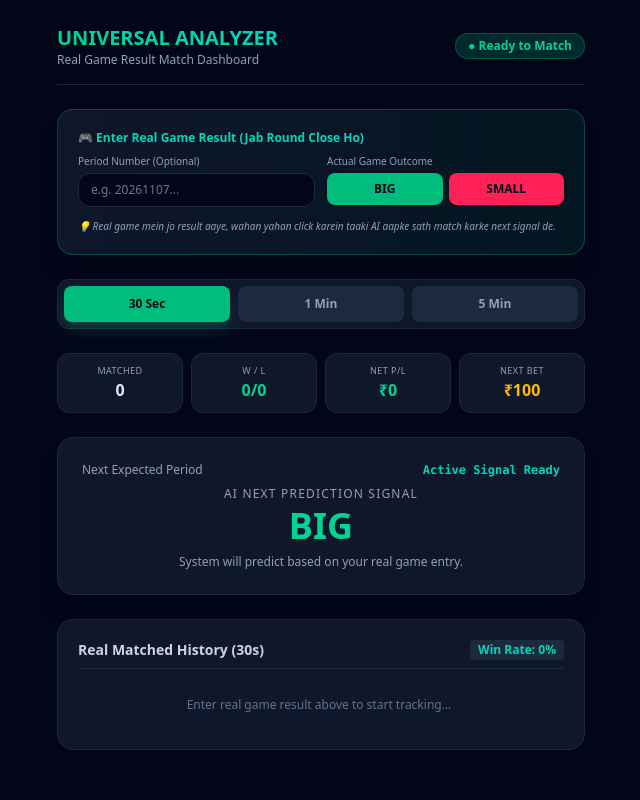
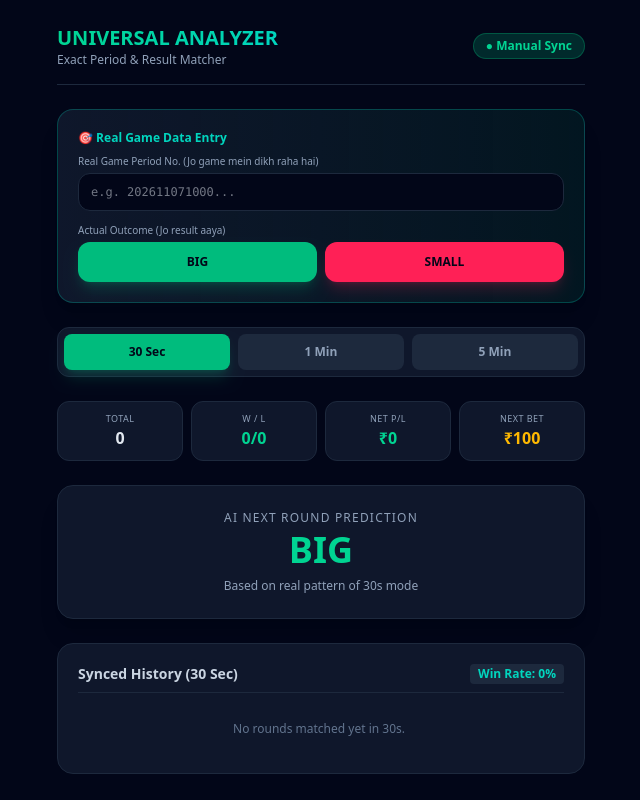
Before and after one commit to akingstar/universal-game-analyzer, a plain HTML site: page index.html in a window 1280 px wide. Both pictures are taken after a click on the button "30 Sec". Shown: the whole page, without its empty margins (319-959 px from the left). Drawn offline with nearby package versions, Linux system fonts and the light colour scheme.

Commit message:
Add precise manual period and result exact matcher

```diff
--- a/app.js
+++ b/app.js
@@ -1,96 +1,96 @@
-const modes = {
-    30: { totalPlayed: 0, wins: 0, losses: 0, profit: 0, history: [], currentPrediction: "BIG", streakLevel: 0 },
-    60: { totalPlayed: 0, wins: 0, losses: 0, profit: 0, history: [], currentPrediction: "SMALL", streakLevel: 0 },
-    300: { totalPlayed: 0, wins: 0, losses: 0, profit: 0, history: [], currentPrediction: "BIG", streakLevel: 0 }
+const gameData = {
+    '30s': { total: 0, wins: 0, losses: 0, profit: 0, history: [], nextPred: "BIG", streak: 0 },
+    '1m': { total: 0, wins: 0, losses: 0, profit: 0, history: [], nextPred: "SMALL", streak: 0 },
+    '5m': { total: 0, wins: 0, losses: 0, profit: 0, history: [], nextPred: "BIG", streak: 0 }
 };
 
-let activeMode = 30;
+let activeTab = '30s';
 const baseBet = 100;
 
-function submitRealResult(actualOutcome) {
-    const data = modes[activeMode];
-    let customPeriod = document.getElementById("inputPeriod").value.trim();
-    if (!customPeriod) {
-        customPeriod = "P_" + Math.floor(1000 + Math.random() * 9000);
-    }
-
-    const isWin = (data.currentPrediction === actualOutcome);
-
-    data.totalPlayed++;
-    if (isWin) {
-        data.wins++;
-        const mult = Math.pow(2, data.streakLevel);
-        data.profit += (baseBet * mult * 0.95);
-        data.streakLevel = 0; // Reset streak on win
-    } else {
-        data.losses++;
-        const mult = Math.pow(2, data.streakLevel);
-        data.profit -= (baseBet * mult);
-        data.streakLevel = Math.min(data.streakLevel + 1, 4); // Max recovery level 4
-    }
-
-    data.history.unshift({
-        period: customPeriod,
-        pred: data.currentPrediction,
-        actual: actualOutcome,
-        win: isWin
-    });
-
-    if (data.history.length > 15) data.history.pop();
-
-    // Smart Trend Calculation for Next Round based on real inputs
-    if (data.history.length >= 2 && data.history[0].actual === data.history[1].actual) {
-        // Same trend continuation
-        data.currentPrediction = data.history[0].actual;
-    } else {
-        // Alternate pattern
-        data.currentPrediction = actualOutcome === "BIG" ? "SMALL" : "BIG";
-    }
-
-    document.getElementById("inputPeriod").value = "";
-    updateUI();
-}
-
-function switchMode(newMode) {
-    activeMode = newMode;
-    [30, 60, 300].forEach(m => {
+function switchMode(mode) {
+    activeTab = mode;
+    ['30s', '1m', '5m'].forEach(m => {
         const btn = document.getElementById("tab" + m);
-        if (m === newMode) {
+        if (m === mode) {
             btn.className = "py-2.5 rounded-lg bg-emerald-500 text-slate-950 transition-all cursor-pointer font-bold shadow-lg shadow-emerald-500/20";
         } else {
             btn.className = "py-2.5 rounded-lg bg-slate-800 text-slate-400 hover:text-slate-200 transition-all cursor-pointer font-bold";
         }
     });
-    document.getElementById("modeLabel").textContent = newMode === 30 ? "30s" : newMode === 60 ? "1 Min" : "5 Min";
+    document.getElementById("modeLabel").textContent = mode === '30s' ? '30 Sec' : mode === '1m' ? '1 Min' : '5 Min';
+    updateUI();
+}
+
+function submitExactResult(actualOutcome) {
+    const periodInput = document.getElementById("inputPeriod");
+    const periodVal = periodInput.value.trim();
+
+    if (!periodVal) {
+        alert("Pehle real game ka Period Number enter karein!");
+        periodInput.focus();
+        return;
+    }
+
+    const data = gameData[activeTab];
+    const isWin = (data.nextPred === actualOutcome);
+
+    data.total++;
+    if (isWin) {
+        data.wins++;
+        const mult = Math.pow(2, data.streak);
+        data.profit += (baseBet * mult * 0.95);
+        data.streak = 0; // Reset on win
+    } else {
+        data.losses++;
+        const mult = Math.pow(2, data.streak);
+        data.profit -= (baseBet * mult);
+        data.streak = Math.min(data.streak + 1, 4); // Max 4 level recovery
+    }
+
+    data.history.unshift({
+        period: periodVal,
+        pred: data.nextPred,
+        actual: actualOutcome,
+        win: isWin
+    });
+
+    if (data.history.length > 20) data.history.pop();
+
+    // Pattern logic for next prediction
+    if (data.history.length >= 2 && data.history[0].actual === data.history[1].actual) {
+        data.nextPred = data.history[0].actual; // Streak continue
+    } else {
+        data.nextPred = actualOutcome === "BIG" ? "SMALL" : "BIG"; // Alternate
+    }
+
+    periodInput.value = "";
     updateUI();
 }
 
 function updateUI() {
-    const data = modes[activeMode];
+    const data = gameData[activeTab];
 
-    document.getElementById("statTotal").textContent = data.totalPlayed;
+    document.getElementById("statTotal").textContent = data.total;
     document.getElementById("statWinLoss").textContent = `${data.wins}/${data.losses}`;
 
     const profitEl = document.getElementById("statProfit");
     profitEl.textContent = `₹${data.profit.toFixed(0)}`;
     profitEl.className = `text-base font-black ${data.profit >= 0 ? 'text-emerald-400' : 'text-rose-400'}`;
 
-    const recBetEl = document.getElementById("recBet");
-    const recAmount = baseBet * Math.pow(2, data.streakLevel);
-    recBetEl.textContent = `₹${recAmount}`;
+    const recAmount = baseBet * Math.pow(2, data.streak);
+    document.getElementById("recBet").textContent = `₹${recAmount}`;
 
-    const winRate = data.totalPlayed > 0 ? ((data.wins / data.totalPlayed) * 100).toFixed(1) : 0;
+    const winRate = data.total > 0 ? ((data.wins / data.total) * 100).toFixed(1) : 0;
     document.getElementById("winRateBadge").textContent = `Win Rate: ${winRate}%`;
 
-    document.getElementById("currentPeriod").textContent = "Active Signal Ready";
-
     const sigEl = document.getElementById("activeSignal");
-    sigEl.textContent = data.currentPrediction;
-    sigEl.className = `text-4xl font-black mb-2 ${data.currentPrediction === 'BIG' ? 'text-emerald-400' : 'text-rose-400'}`;
+    sigEl.textContent = data.nextPred;
+    sigEl.className = `text-4xl font-black mb-2 ${data.nextPred === 'BIG' ? 'text-emerald-400' : 'text-rose-400'}`;
+    document.getElementById("signalSubtext").textContent = `Based on real pattern of ${activeTab} mode`;
 
     const historyLog = document.getElementById("historyLog");
     if (data.history.length === 0) {
-        historyLog.innerHTML = `<div class="text-center text-xs text-slate-500 py-4">Enter real game result above to start tracking...</div>`;
+        historyLog.innerHTML = `<div class="text-center text-xs text-slate-500 py-4">No rounds matched yet in ${activeTab}.</div>`;
     } else {
         historyLog.innerHTML = data.history.map(item => `
             <div class="flex justify-between items-center p-2.5 rounded-lg border text-xs ${
@@ -98,7 +98,7 @@ function updateUI() {
             }">
                 <div>
                     <span class="text-slate-400 font-mono">#${item.period}</span>
-                    <div class="font-bold mt-0.5">Pred: <span class="${item.pred==='BIG'?'text-emerald-400':'text-rose-400'}">${item.pred}</span> | Real Result: <span class="text-slate-200">${item.actual}</span></div>
+                    <div class="font-bold mt-0.5">Pred: <span class="${item.pred==='BIG'?'text-emerald-400':'text-rose-400'}">${item.pred}</span> | Real: <span class="text-slate-200">${item.actual}</span></div>
                 </div>
                 <div class="text-right">
                     <span class="px-2 py-1 rounded font-bold ${item.win ? 'bg-emerald-500/20 text-emerald-400' : 'bg-rose-500/20 text-rose-400'}">
@@ -110,5 +110,4 @@ function updateUI() {
     }
 }
 
-// Initial Call
 updateUI();
--- a/index.html
+++ b/index.html
@@ -3,7 +3,7 @@
 <head>
     <meta charset="UTF-8">
     <meta name="viewport" content="width=device-width, initial-scale=1.0">
-    <title>Universal Game Analyzer - Real Match Engine</title>
+    <title>Universal Game Analyzer - Exact Matcher</title>
     <script src="https://cdn.jsdelivr.net/npm/@tailwindcss/browser@4"></script>
 </head>
 <body class="bg-slate-950 text-slate-100 min-h-screen font-sans">
@@ -12,41 +12,40 @@
         <header class="flex justify-between items-center mb-6 border-b border-slate-800 pb-4">
             <div>
                 <h1 class="text-xl font-black bg-gradient-to-r from-emerald-400 to-teal-400 bg-clip-text text-transparent">UNIVERSAL ANALYZER</h1>
-                <p class="text-xs text-slate-400">Real Game Result Match Dashboard</p>
+                <p class="text-xs text-slate-400">Exact Period & Result Matcher</p>
             </div>
-            <span class="px-3 py-1 bg-emerald-500/20 text-emerald-400 border border-emerald-500/30 text-xs font-semibold rounded-full animate-pulse">● Ready to Match</span>
+            <span class="px-3 py-1 bg-emerald-500/20 text-emerald-400 border border-emerald-500/30 text-xs font-semibold rounded-full">● Manual Sync</span>
         </header>
 
-        <!-- Real Game Result Input Panel (Direct Match) -->
+        <!-- Exact Match Input Panel -->
         <div class="bg-gradient-to-r from-slate-900 to-teal-950/40 border border-teal-500/30 rounded-2xl p-5 mb-6 shadow-xl">
-            <span class="text-xs font-bold text-teal-400 block mb-2">🎮 Enter Real Game Result (Jab Round Close Ho)</span>
-            <div class="grid grid-cols-2 gap-3 mb-3">
+            <span class="text-xs font-bold text-teal-400 block mb-2">🎯 Real Game Data Entry</span>
+            <div class="space-y-3">
                 <div>
-                    <label class="text-[10px] text-slate-400 block mb-1">Period Number (Optional)</label>
-                    <input type="text" id="inputPeriod" placeholder="e.g. 20261107..." class="w-full bg-slate-950 border border-slate-800 rounded-xl px-3 py-2 text-xs text-slate-200 focus:outline-none focus:border-teal-500">
+                    <label class="text-[10px] text-slate-400 block mb-1">Real Game Period No. (Jo game mein dikh raha hai)</label>
+                    <input type="text" id="inputPeriod" placeholder="e.g. 202611071000..." class="w-full bg-slate-950 border border-slate-800 rounded-xl px-3 py-2.5 text-xs text-slate-200 focus:outline-none focus:border-teal-500 font-mono">
                 </div>
                 <div>
-                    <label class="text-[10px] text-slate-400 block mb-1">Actual Game Outcome</label>
-                    <div class="grid grid-cols-2 gap-1.5">
-                        <button onclick="submitRealResult('BIG')" class="py-2 bg-emerald-500 hover:bg-emerald-600 text-slate-950 font-black rounded-lg text-xs cursor-pointer">BIG</button>
-                        <button onclick="submitRealResult('SMALL')" class="py-2 bg-rose-500 hover:bg-rose-600 text-slate-950 font-black rounded-lg text-xs cursor-pointer">SMALL</button>
+                    <label class="text-[10px] text-slate-400 block mb-1">Actual Outcome (Jo result aaya)</label>
+                    <div class="grid grid-cols-2 gap-2">
+                        <button onclick="submitExactResult('BIG')" class="py-3 bg-emerald-500 hover:bg-emerald-600 text-slate-950 font-black rounded-xl text-xs cursor-pointer shadow-lg shadow-emerald-500/20">BIG</button>
+                        <button onclick="submitExactResult('SMALL')" class="py-3 bg-rose-500 hover:bg-rose-600 text-slate-950 font-black rounded-xl text-xs cursor-pointer shadow-lg shadow-rose-500/20">SMALL</button>
                     </div>
                 </div>
             </div>
-            <p class="text-[10px] text-slate-400 italic">💡 Real game mein jo result aaye, wahan yahan click karein taaki AI aapke sath match karke next signal de.</p>
         </div>
 
-        <!-- Game Mode Tabs -->
+        <!-- Mode Selector -->
         <div class="grid grid-cols-3 gap-2 mb-6 bg-slate-900 p-1.5 rounded-xl border border-slate-800 text-xs font-bold text-center">
-            <button onclick="switchMode(30)" id="tab30" class="py-2.5 rounded-lg bg-emerald-500 text-slate-950 transition-all cursor-pointer">30 Sec</button>
-            <button onclick="switchMode(60)" id="tab60" class="py-2.5 rounded-lg bg-slate-800 text-slate-400 hover:text-slate-200 transition-all cursor-pointer">1 Min</button>
-            <button onclick="switchMode(300)" id="tab300" class="py-2.5 rounded-lg bg-slate-800 text-slate-400 hover:text-slate-200 transition-all cursor-pointer">5 Min</button>
+            <button onclick="switchMode('30s')" id="tab30s" class="py-2.5 rounded-lg bg-emerald-500 text-slate-950 transition-all cursor-pointer">30 Sec</button>
+            <button onclick="switchMode('1m')" id="tab1m" class="py-2.5 rounded-lg bg-slate-800 text-slate-400 hover:text-slate-200 transition-all cursor-pointer">1 Min</button>
+            <button onclick="switchMode('5m')" id="tab5m" class="py-2.5 rounded-lg bg-slate-800 text-slate-400 hover:text-slate-200 transition-all cursor-pointer">5 Min</button>
         </div>
 
         <!-- Stats Overview Cards -->
         <div class="grid grid-cols-4 gap-2 mb-6">
             <div class="bg-slate-900 border border-slate-800 p-2.5 rounded-xl text-center">
-                <span class="text-[9px] uppercase tracking-wider text-slate-400 block">Matched</span>
+                <span class="text-[9px] uppercase tracking-wider text-slate-400 block">Total</span>
                 <span id="statTotal" class="text-base font-black text-slate-200">0</span>
             </div>
             <div class="bg-slate-900 border border-slate-800 p-2.5 rounded-xl text-center">
@@ -63,25 +62,21 @@
             </div>
         </div>
 
-        <!-- Active AI Signal Card -->
+        <!-- Active Signal Card -->
         <div class="bg-slate-900 border border-slate-800 rounded-2xl p-6 text-center mb-6 shadow-xl">
-            <div class="flex justify-between text-xs text-slate-400 mb-2">
-                <span>Next Expected Period</span>
-                <strong id="currentPeriod" class="text-teal-400 font-mono">Enter real result above</strong>
-            </div>
-            <h2 class="text-xs uppercase tracking-widest text-slate-400 mb-1">AI Next Prediction Signal</h2>
-            <div id="activeSignal" class="text-4xl font-black text-emerald-400 mb-2">WAITING FOR INPUT</div>
-            <p id="signalSubtext" class="text-xs text-slate-400">System will predict based on your real game entry.</p>
+            <h2 class="text-xs uppercase tracking-widest text-slate-400 mb-1">AI Next Round Prediction</h2>
+            <div id="activeSignal" class="text-4xl font-black text-emerald-400 mb-2">ENTER DATA</div>
+            <p id="signalSubtext" class="text-xs text-slate-400">Waiting for real game period entry...</p>
         </div>
 
         <!-- History Log -->
         <div class="bg-slate-900 border border-slate-800 rounded-2xl p-5">
             <h3 class="text-sm font-bold text-slate-300 mb-3 border-b border-slate-800 pb-2 flex justify-between items-center">
-                <span>Real Matched History (<span id="modeLabel">30s</span>)</span>
+                <span>Synced History (<span id="modeLabel">30 Sec</span>)</span>
                 <span id="winRateBadge" class="text-xs bg-slate-800 px-2 py-0.5 rounded text-teal-400">Win Rate: 0%</span>
             </h3>
             <div id="historyLog" class="space-y-2.5 max-h-80 overflow-y-auto pr-1">
-                <div class="text-center text-xs text-slate-500 py-4">Enter real game result above to start tracking...</div>
+                <div class="text-center text-xs text-slate-500 py-4">No rounds matched yet.</div>
             </div>
         </div>
     </div>
```
